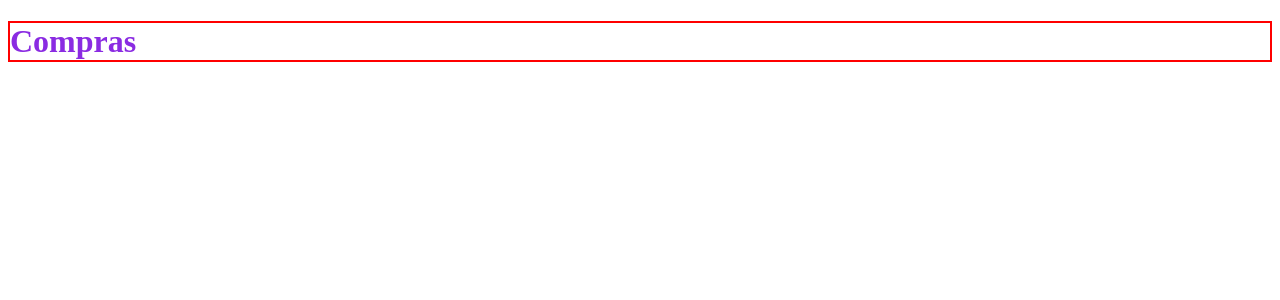
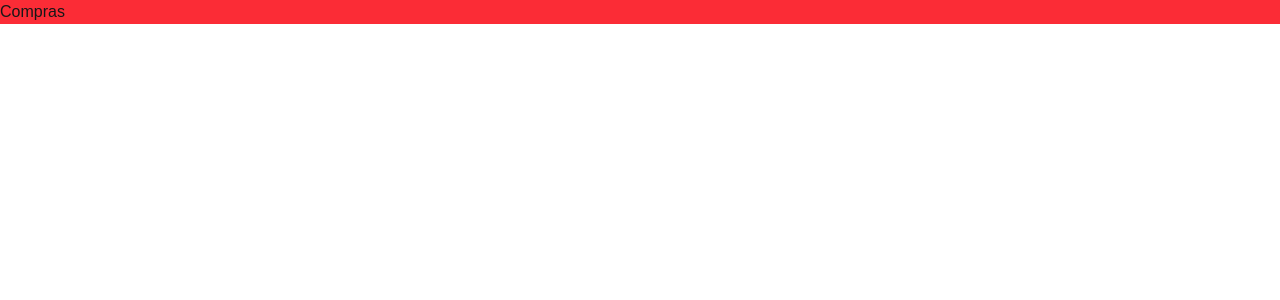
Before and after one commit to gabrielhdantaspimentel/Full-Stack-Web-com-Node-JavaScript-e-TypeScript, a Next.js app in the folder Section 30 - React/react-fundamentos/: page /compras in a window 1280 px wide. Shown: the top 300 px of the page. Built offline with nearby package versions, Linux system fonts and the light colour scheme.

Commit message:
Aula 328 - Utilizando app com Pages

```diff
--- /dev/null
+++ b/Section 30 - React/react-fundamentos/src/pages/_app.tsx
@@ -0,0 +1,7 @@
+import "../app/globals.css"
+
+export default function App( props: any ){
+    console.log(props)
+    const {Component, pageProps} = props
+    return <Component {...pageProps} />
+}
--- /dev/null
+++ b/Section 30 - React/react-fundamentos/src/pages/blog/index.tsx
@@ -0,0 +1,5 @@
+
+
+export default function Page(){
+    return <h1 className="bg-purple-300">Blog</h1>
+}
--- a/Section 30 - React/react-fundamentos/src/pages/compras.tsx
+++ b/Section 30 - React/react-fundamentos/src/pages/compras.tsx
@@ -2,10 +2,11 @@
 // import "../app/globals.css";
 import "@/app/estilo.css"
 
+
 export default function Page(){
     return (
         <div>
-            <h1 className="titulo">Compras</h1>
+            <h1 className="bg-red-500">Compras</h1>
         </div>
     )
 }
```
